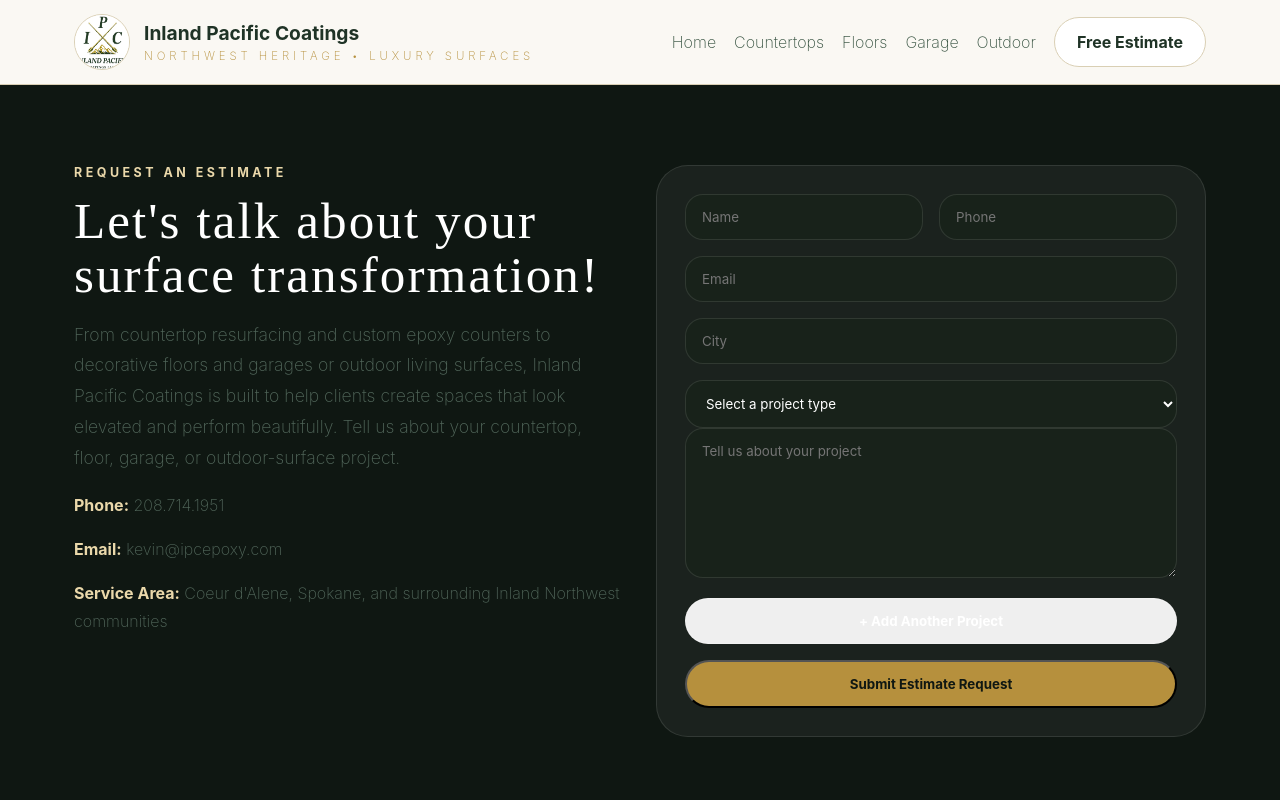
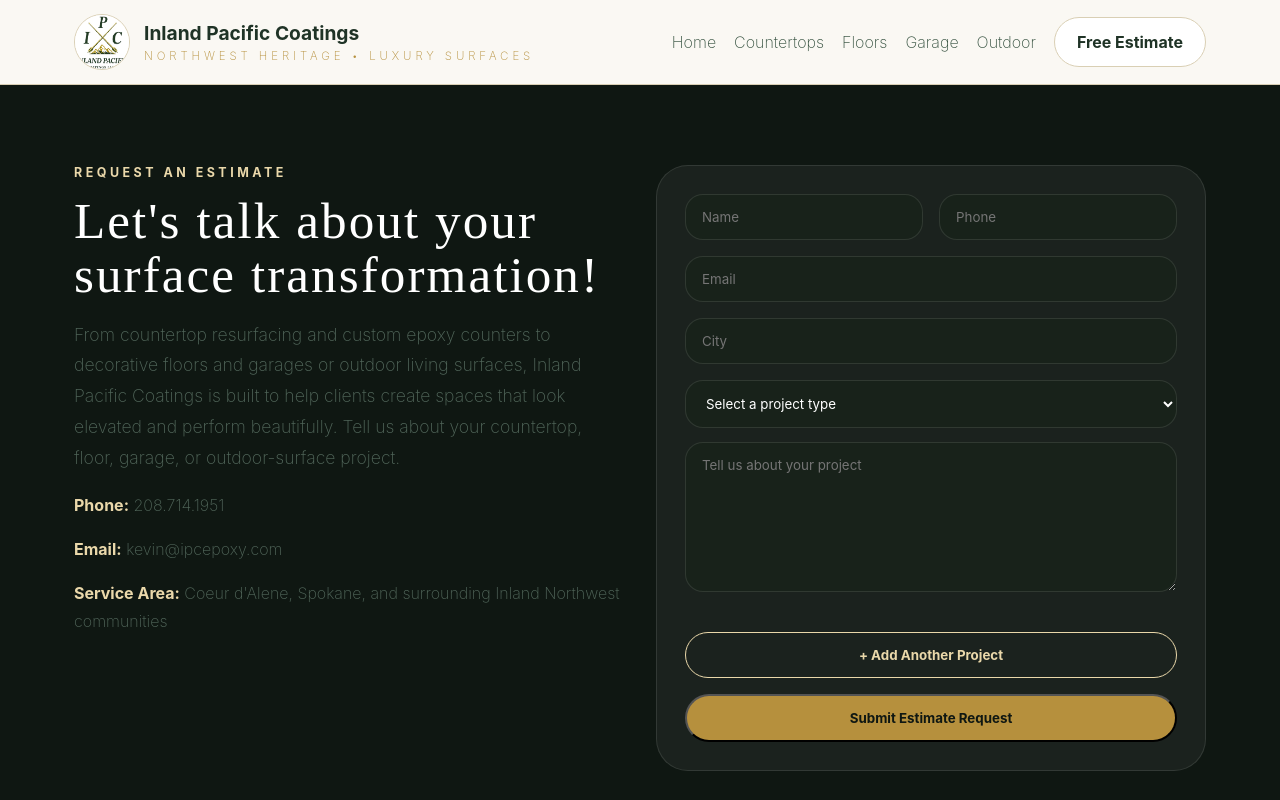
Before and after one commit to Kray93/Inland-Pacific-Coatings, a Next.js app: page /contact in a window 1280 px wide. Shown: the top 800 px of the page. Built offline with nearby package versions, Linux system fonts and the light colour scheme; a web font is replaced by a local one.

Commit message:
Update button color globals.css

```diff
--- a/app/globals.css
+++ b/app/globals.css
@@ -219,8 +219,13 @@
 }
 
 .btn-secondary {
-  border: 1px solid rgba(255,255,255,0.2);
-  color: white;
+  background: transparent;
+  border: 1px solid var(--gold-soft);
+  color: var(--gold-soft);
+}
+
+.btn-secondary:hover {
+  background: rgba(201, 162, 63, 0.08);
 }
 
 .btn-outline {
@@ -385,6 +390,14 @@
   resize: vertical;
 }
 
+.project-block select {
+  margin-bottom: 14px;
+}
+
+.project-block {
+  margin-bottom: 20px;
+}
+
 .footer {
   border-top: 1px solid var(--line-strong);
   background: var(--bg);
```
